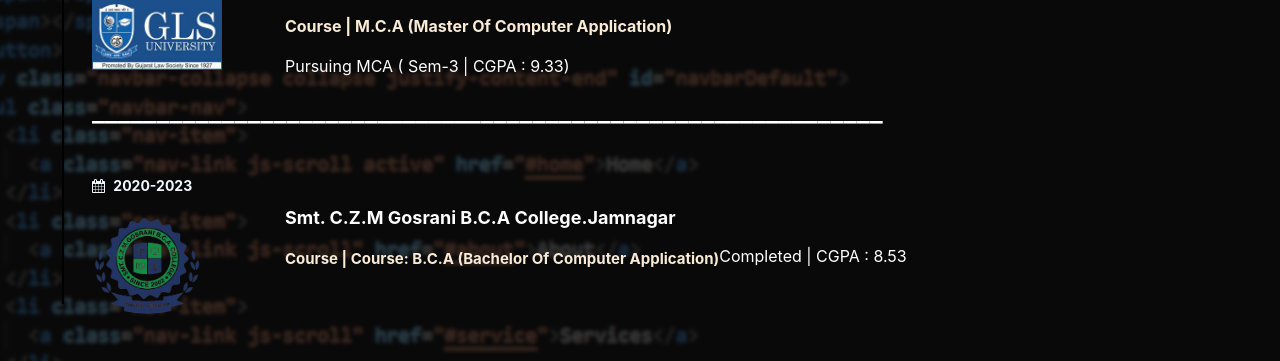
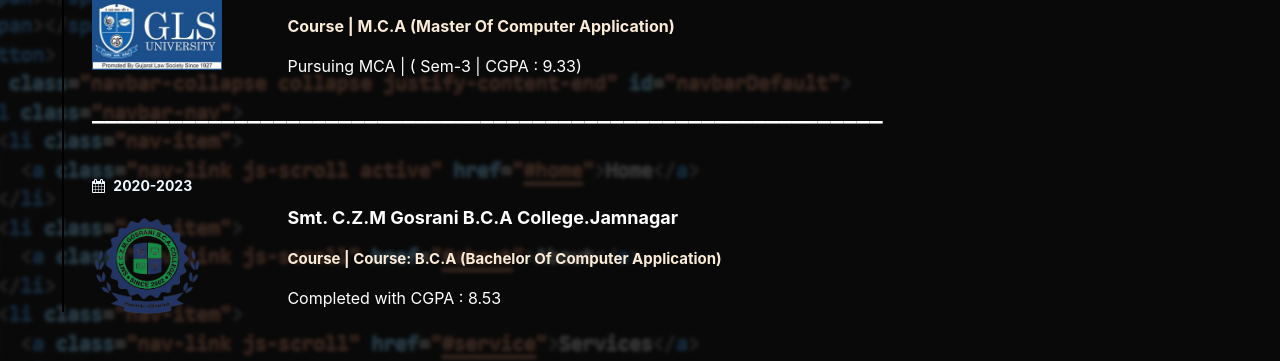
Before and after one commit to RachchhDarshan/rachchhdarshan.github.io, a plain HTML site: page index.html in a window 1280 px wide. Shown: the part 2476-2837 px from the top of the page. Drawn offline with Linux system fonts and the light colour scheme; files whose address does not match are found by name.

Commit message:
Changes In TECHSTAKE

```diff
--- a/index.html
+++ b/index.html
@@ -208,6 +208,9 @@
                           <img src="img/mongodb.png" alt="" srcset="" />
                         </div>
                         <div class="skills-item">
+                          <img src="img/MS.png" alt="" srcset="" />
+                        </div>
+                        <div class="skills-item">
                           <img src="img/flask.png" alt="" srcset="" />
                         </div>
                         <div class="skills-item">
@@ -388,7 +391,7 @@
                           </span>
                         </p>
                         <p class="timeline-text" style="color: white">
-                          Pursuing MCA ( Sem-3 | CGPA : 9.33)
+                          Pursuing MCA | ( Sem-3 | CGPA : 9.33)
                         </p>
                       </div>
                     </div>
@@ -432,7 +435,7 @@
                           </span>
                         </p>
                         <p class="timeline-text" style="color: white">
-                          Completed |  CGPA :  8.53
+                          Completed with CGPA :  8.53
                         </p>
                       </div>
                     </div>
```
Also changed, not shown: img/MS.png (added).
